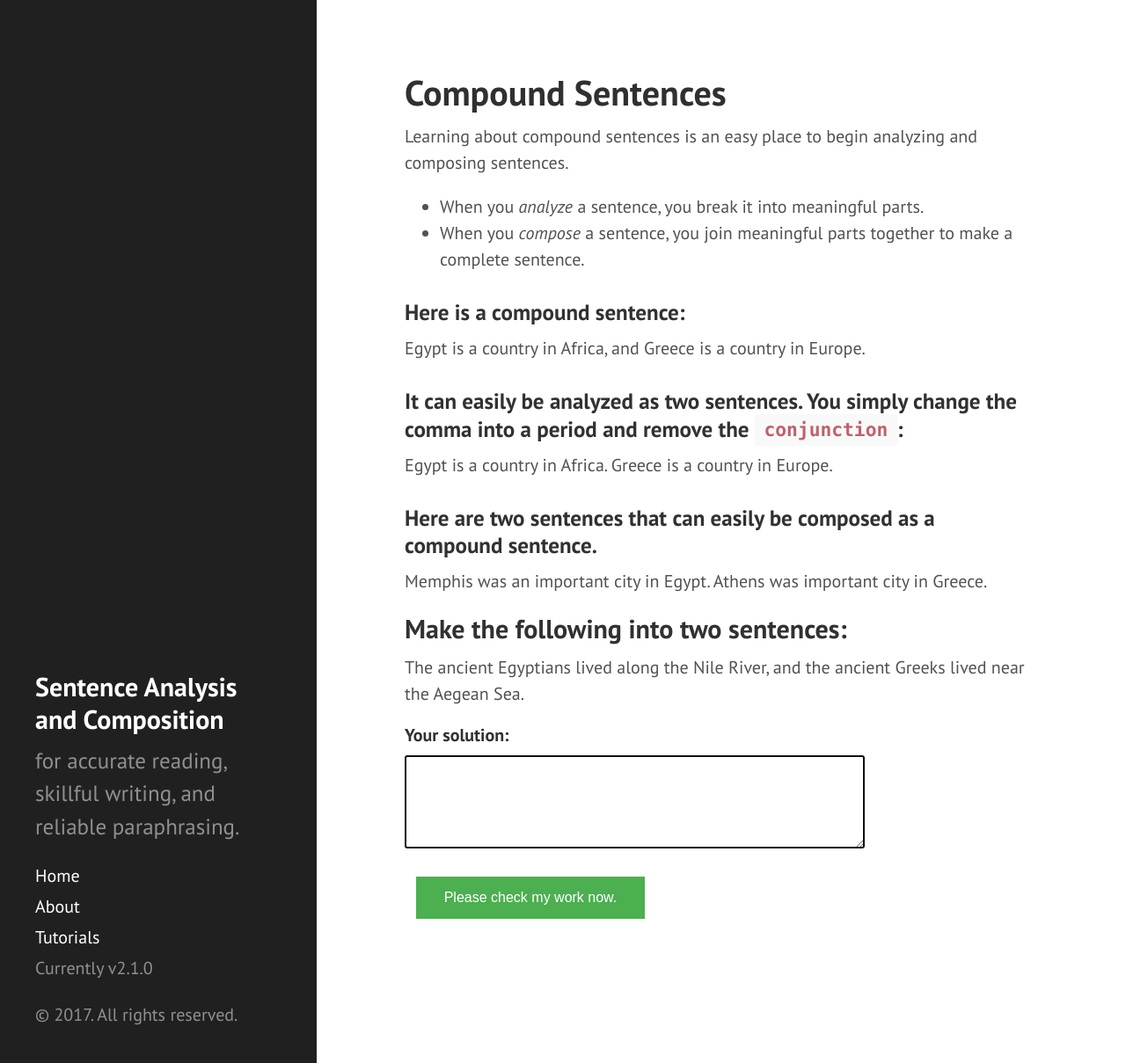
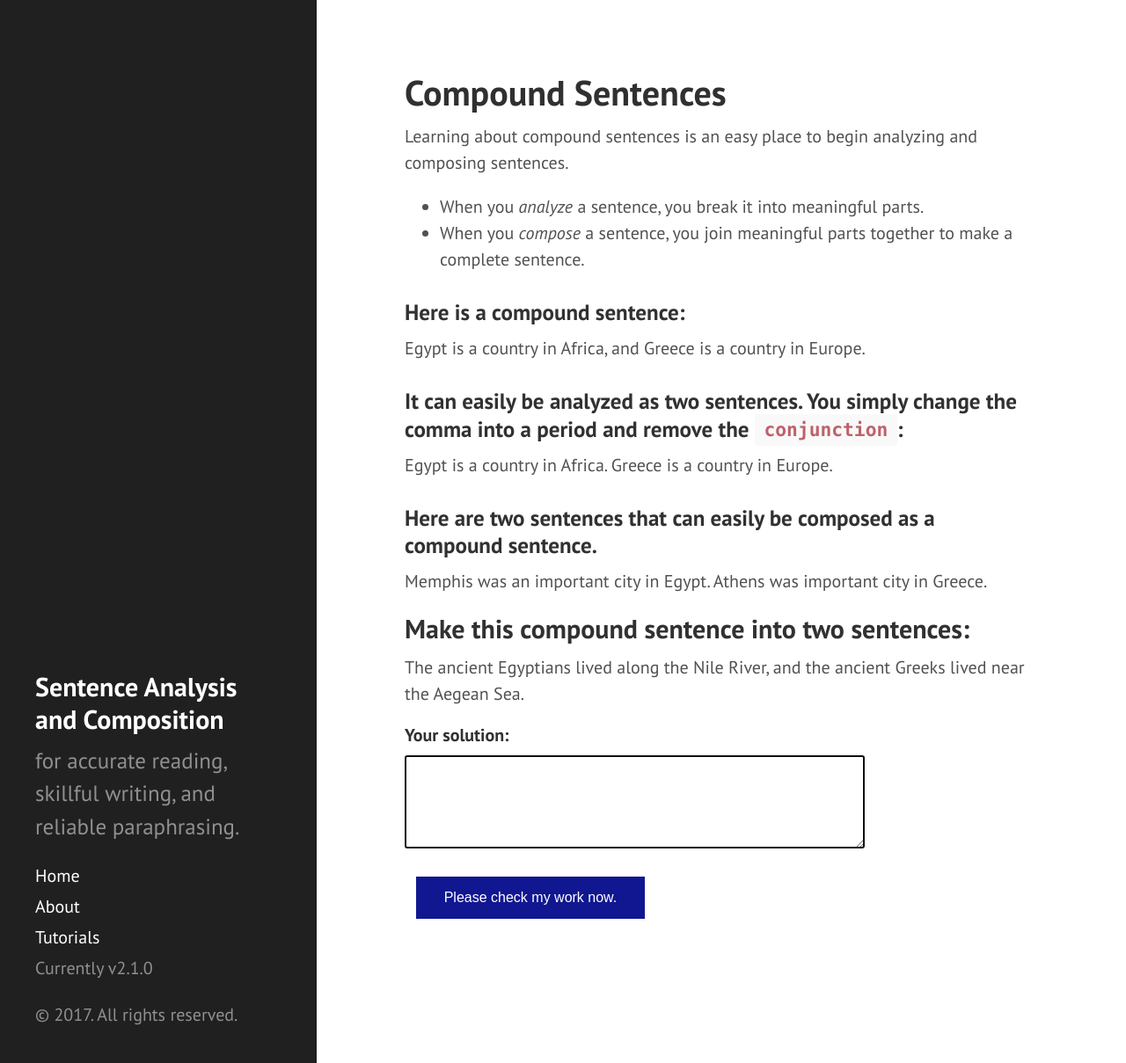
Before and after one commit to srogersact/srogersact.github.io, a Jekyll site: the page tutorials/compound_sentences/index.html, which Jekyll copies as it is, in a window 1280 px wide and 1209 px high. Shown: the whole window at 88% size. Built offline with Jekyll 4.4.1, drawn with Linux system fonts in a browser that asks for light colours.

Commit message:
small changes
Make this compound sentence into two sentences.

Changed button color to blue.

```diff
--- a/tutorials/compound_sentences/index.html
+++ b/tutorials/compound_sentences/index.html
@@ -35,7 +35,7 @@
    color: blue;
 }
 .button {
-    background-color: #4CAF50;
+    background-color: #111791;
     border: black;
     color: white;
     padding: 15px 32px;
@@ -105,7 +105,7 @@
 
 <p>Memphis was an important city in Egypt. Athens was important city in Greece.</p>
 
-<h2>Make the following into two sentences:</h2>
+<h2>Make this compound sentence into two sentences:</h2>
 
 <script src="cp_sentences_problem01.js"></script>
 
```
